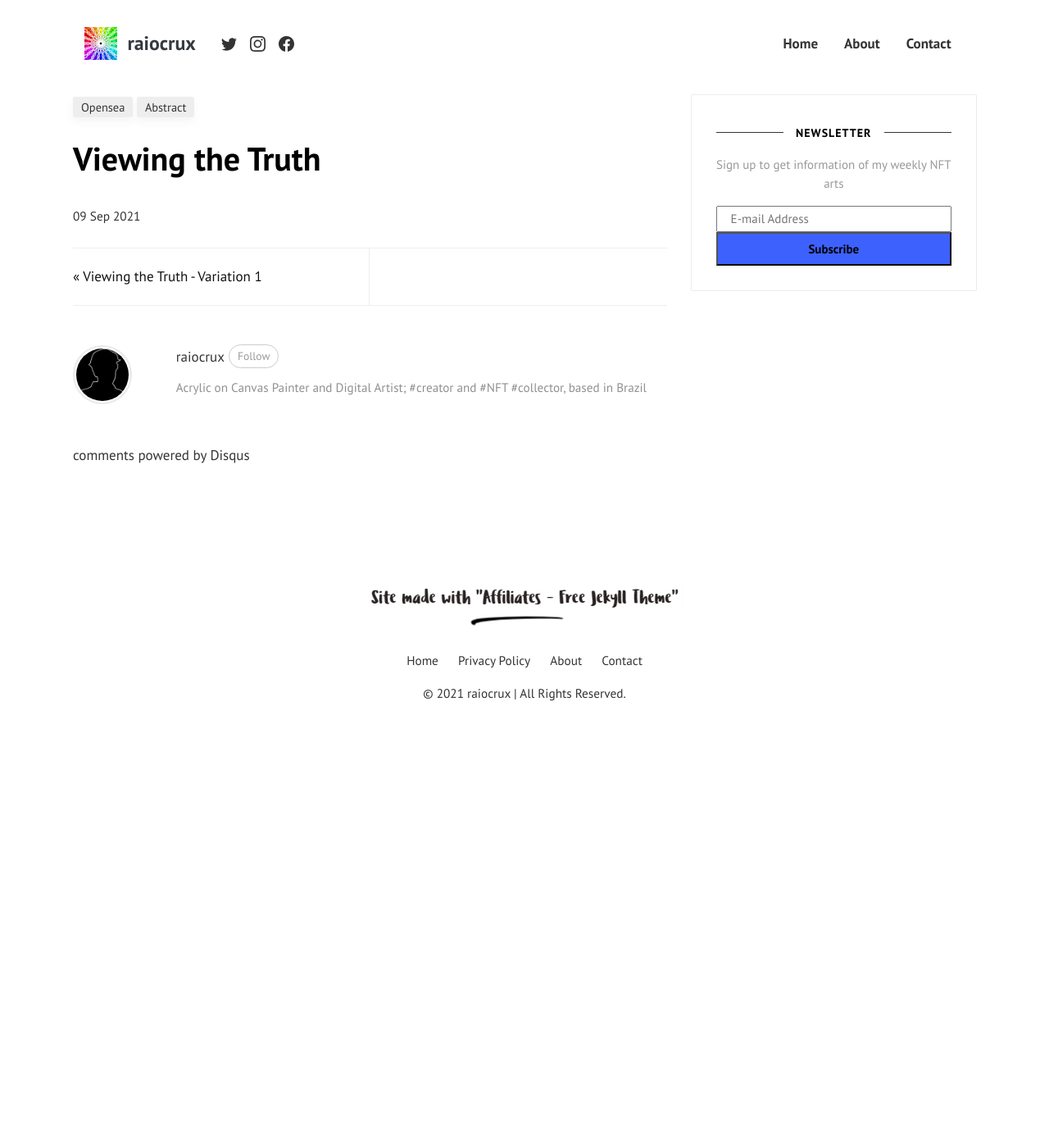
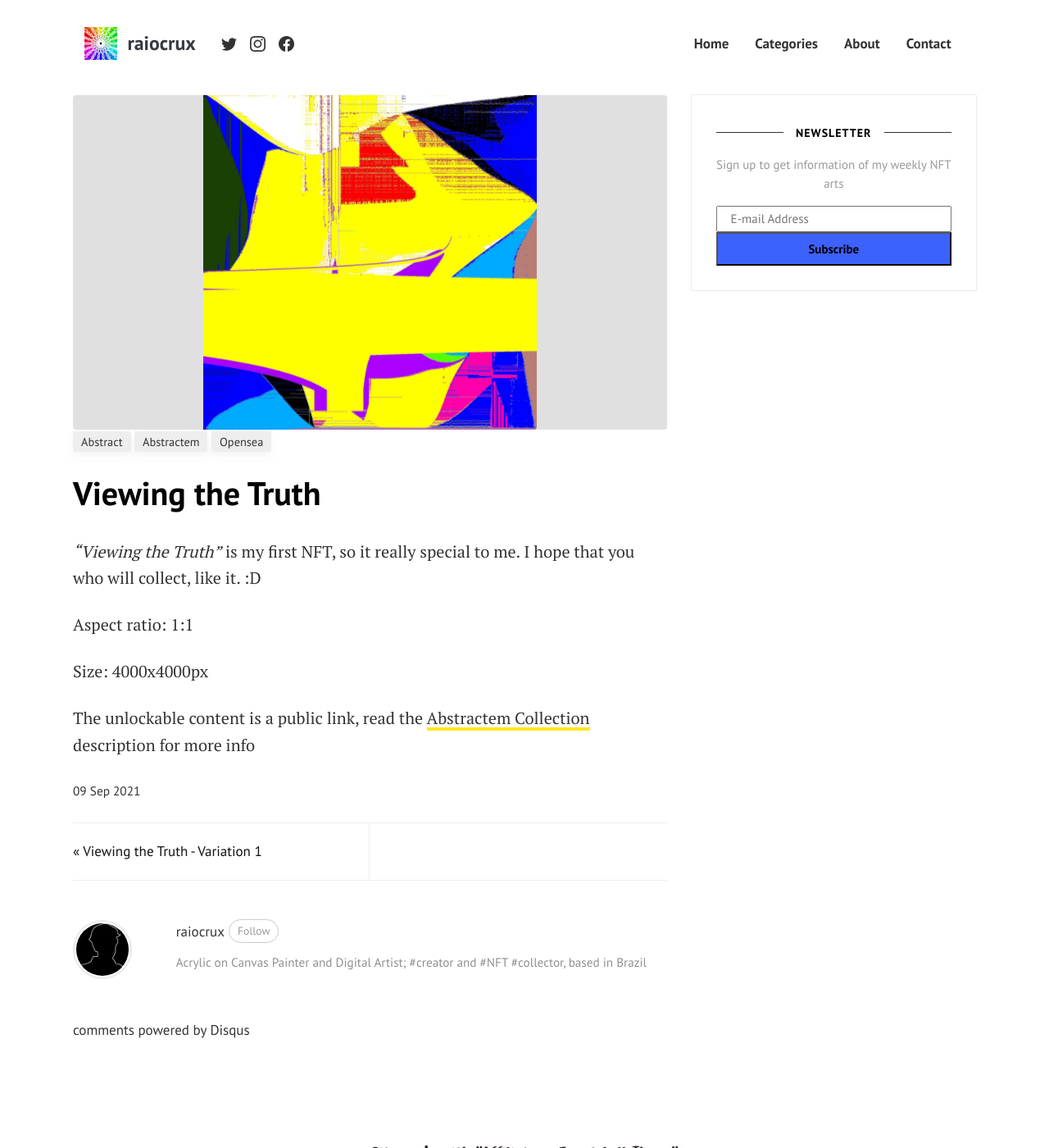
Before and after one commit to raiocrux/website, a Jekyll site: the page built from _posts/2021-09-09-viewing-the-truth.md, in a window 1280 px wide and 1400 px high. Shown: the whole window at 82% size. Built offline with Jekyll 4.4.1, drawn with Linux system fonts in a browser that asks for light colours; comment, search, counter and statistics services are not loaded.

Commit message:
just updating the blog

```diff
--- a/_data/menus.yml
+++ b/_data/menus.yml
@@ -3,6 +3,9 @@ topmenu:
 
 - title: Home
   url: ""
+
+- title: Categories
+  url: "categories/"
 
 - title: About
   url: "about/"
--- a/_includes/postbox.html
+++ b/_includes/postbox.html
@@ -2,7 +2,11 @@
 {% assign author = site.authors[post.author] %}
 <div class="card">
     <a href="{{ post.url | absolute_url }}">
-        {% if post.image %} <img class="rounded mb-4" src="{{ site.baseurl }}/{{ post.image }}" alt="{{ post.title }}"> {% endif %}
+        {% if post.image %}
+        <div class="embed-responsive embed-responsive-16by9">
+            <img class="rounded mb-4 card-img-top embed-responsive-item" src="{{ site.baseurl }}/{{ post.image }}" alt="{{ post.title }} ">
+        </div>
+        {% endif %}
     </a>
     <div class="card-block">
         <h2 class="card-title h4 serif-font"><a href="{{ post.url | absolute_url }}">{{ post.title }}</a></h2>
--- a/_layouts/post.html
+++ b/_layouts/post.html
@@ -16,9 +16,14 @@ comments: true
         {% assign author = site.authors[page.author] %}
 
 		<div class="col-sm-8">
-            <!-- Post Featured Image -->
-			{% if page.image %}<img class="featured-image img-fluid rounded" src="{{ site.baseurl }}/{{ page.image }}" alt="{{ page.title }}">{% endif %}
-			<!-- End Featured Image -->
+            {% if page.image %}
+            <div class="embed-responsive embed-responsive-16by9">
+                <!-- Post Featured Image -->
+			    <img class="featured-image rounded card-img-top embed-responsive-item" src="{{ site.baseurl }}/{{ page.image }}" alt="{{ page.title }}">
+			    <!-- End Featured Image -->
+            </div>
+            {% endif %}
+
 			<div class="mainheading">
 
                 <!-- Post Categories -->
--- a/_posts/2021-09-09-viewing-the-truth.md
+++ b/_posts/2021-09-09-viewing-the-truth.md
@@ -2,6 +2,14 @@
 layout: post
 title:  "Viewing the Truth"
 author: raiocrux
-categories: [ Opensea, abstract ]
-image:
+categories: [ opensea, abstract, abstractem ]
+image: assets/images/blog/2021-09-09-Viewing_the_Truth.png
 ---
+
+_"Viewing the Truth"_ is my first NFT, so it really special to me. I hope that you who will collect, like it. :D
+
+Aspect ratio: 1:1
+
+Size: 4000x4000px
+
+The unlockable content is a public link, read the [Abstractem Collection](https://opensea.io/collection/abstractem) description for more info
--- a/assets/css/theme.scss
+++ b/assets/css/theme.scss
@@ -356,6 +356,10 @@ blockquote {
 	border-top-right-radius:4px;
 	border-top-left-radius:4px;
 }
+.embed-responsive .card-img-top {
+    object-fit: contain;
+    background-color: #e0e0e0;
+}
 ul.tags {
 	list-style:none;
 	padding-left:0;
```
Also changed, not shown: README.md, assets/images/blog/2021-09-09-The_Dreamer_s_Nightmare.png (added), assets/images/blog/2021-09-09-The_Dreamer_s_Nightmare_-_Variation_1.png (added), assets/images/blog/2021-09-09-Turning_the_Time.png (added), assets/images/blog/2021-09-09-Turning_the_Time_-_Variation_1.png (added), assets/images/blog/2021-09-09-Viewing_the_Truth.png (added), assets/images/blog/2021-09-09-Viewing_the_Truth_-_Variation_1.png (added).
